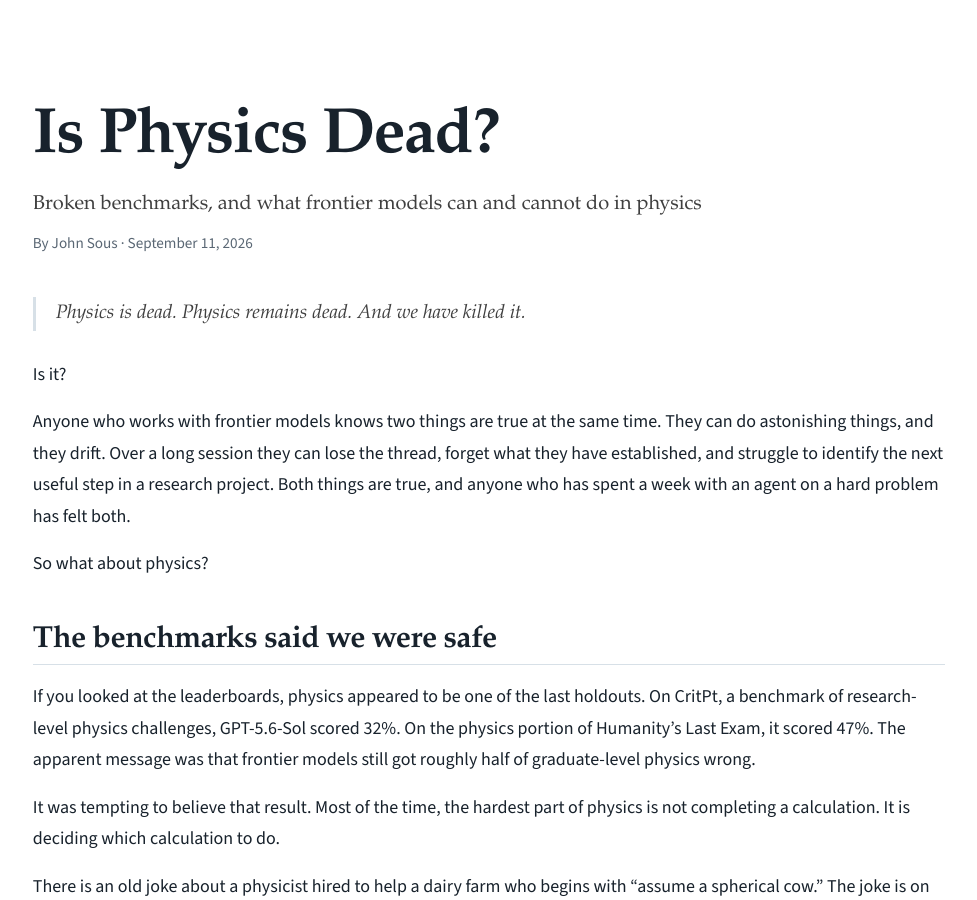
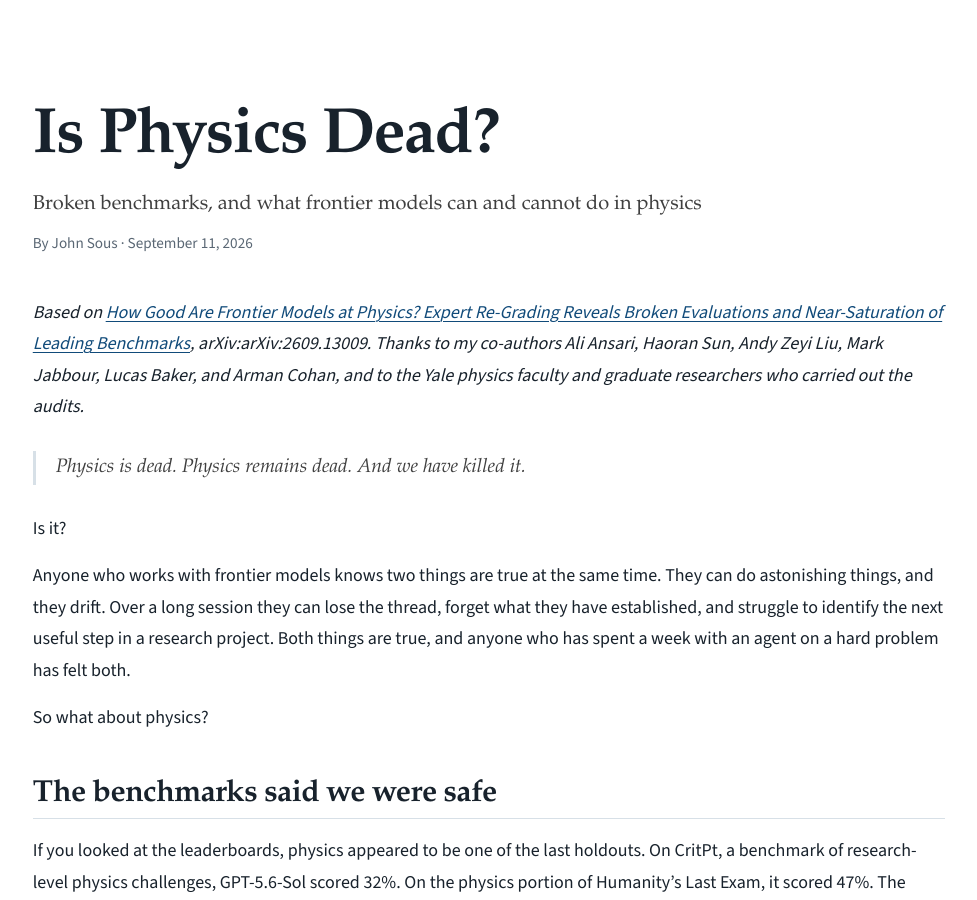
Before and after one commit to jsous/jsous.github.io, a Jekyll site: the page built from _posts/2026-09-11-is-physics-dead.md, in a window 1280 px wide and 900 px high. Shown: the whole window, without its empty margins (151-1128 px from the left). Built offline with Jekyll 4.4.1, drawn with Linux system fonts in a browser that asks for light colours.

Commit message:
Update 2026-09-11-is-physics-dead.md

```diff
--- a/_posts/2026-09-11-is-physics-dead.md
+++ b/_posts/2026-09-11-is-physics-dead.md
@@ -7,6 +7,7 @@ date: 2026-09-11 12:00:00 -0400
 description: "What an expert audit of physics benchmarks reveals about frontier models, evaluation, and the parts of physics that remain difficult."
 permalink: /blogs/is-physics-dead/
 ---
+*Based on [How Good Are Frontier Models at Physics? Expert Re-Grading Reveals Broken Evaluations and Near-Saturation of Leading Benchmarks](https://arxiv.org/abs/arXiv:2609.13009), arXiv:arXiv:2609.13009. Thanks to my co-authors Ali Ansari, Haoran Sun, Andy Zeyi Liu, Mark Jabbour, Lucas Baker, and Arman Cohan, and to the Yale physics faculty and graduate researchers who carried out the audits.*
 
 > *Physics is dead. Physics remains dead. And we have killed it.*
 
```
